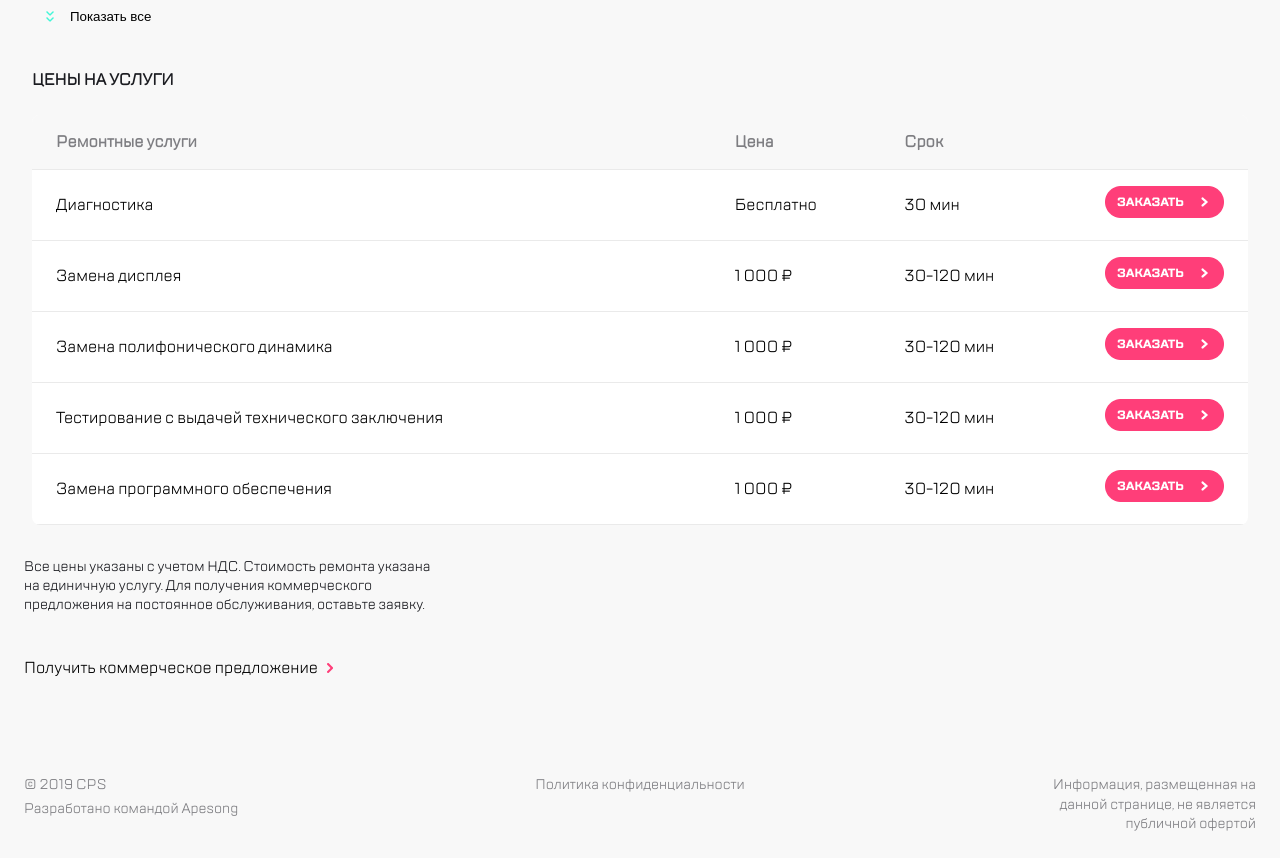
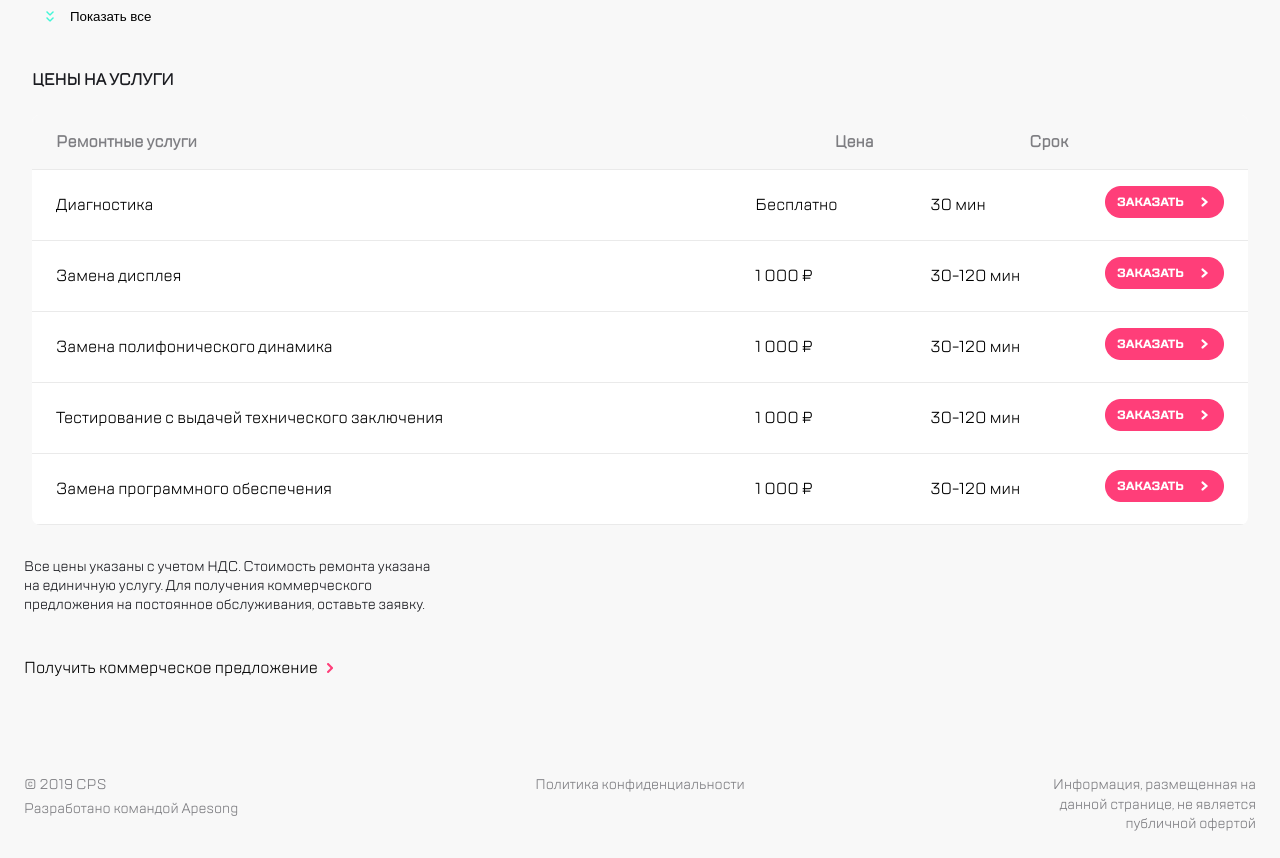
Before and after one commit to aaeeterna/Habsida-9-6, a website built with webpack: page src/index.html in a window 1280 px wide. Shown: the part 1180-2038 px from the top of the page. Built offline with nearby package versions, Linux system fonts and the light colour scheme.

Commit message:
last fix

```diff
--- a/src/scss/style.scss
+++ b/src/scss/style.scss
@@ -180,6 +180,7 @@ header {
 .serviceItem {
   display: none;
   margin-left: auto;
+  padding-right: 32px;
   gap: 32px;
 }
 .serviceItem1 {
@@ -402,7 +403,7 @@ nav {
 }
 .priceItem {
   display: grid;
-  grid-template-columns: 4fr 1fr 1fr 150px;
+  grid-template-columns: minmax(80px, 4fr) minmax(80px, 1fr) minmax(80px, 1fr) auto;
   align-items: center;
   padding: 16px 24px;
   border-bottom: 1px solid #eaeaea;
@@ -414,6 +415,9 @@ nav {
 }
 .priceItem a {
   justify-self: end;
+}
+.priceItem span {
+  word-break: break-word;
 }
 /* =====================================================
    FOOTER (ПОДВАЛ)
```
